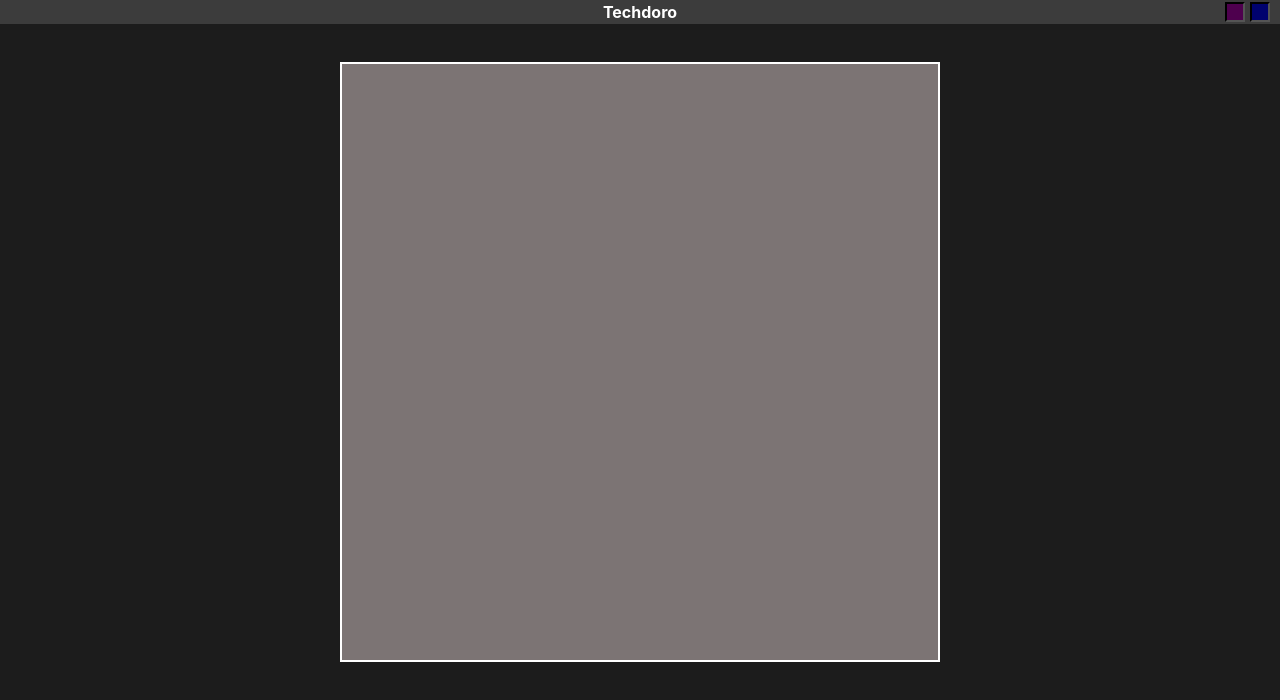
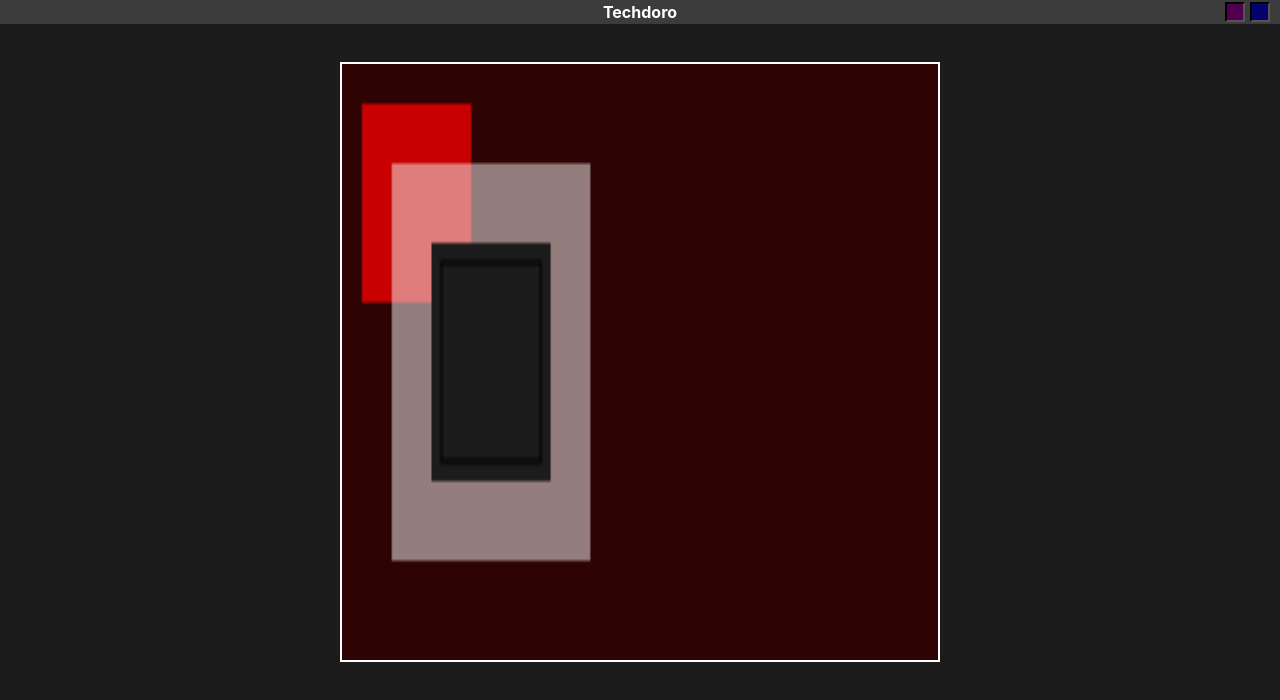
Before and after one commit to Zelchi/Aero.Final, a React (Vite) app: page / in a window 1280 px wide. Shown: the top 700 px of the page. Built offline with nearby package versions, Linux system fonts and the light colour scheme.

Commit message:
Deus, oq a gente criou!?

```diff
--- a/src/components/Canvas.tsx
+++ b/src/components/Canvas.tsx
@@ -1,28 +1,32 @@
-import { useRef, useEffect } from 'react'
-import styled from 'styled-components'
+import { useRef, useEffect } from "react";
+import styled from "styled-components";
 
 const Tela = styled.canvas`
-    height: 100%;
-    width: 100%;
-    border: 2px solid white;
-`
+  height: 100%;
+  width: 100%;
+  border: 2px solid white;
+`;
 
 const Canvas = () => {
+  const canvasRef = useRef<HTMLCanvasElement>(null);
 
-    const canvasRef = useRef<HTMLCanvasElement>(null)
+  useEffect(() => {
+    const canvas = canvasRef.current;
+    if (!canvas) return;
+    const context = canvas.getContext("2d");
+    if (!context) return;
+    context.fillStyle = "#2e0303";
+    context.fillRect(0, 0, context.canvas.width, context.canvas.height);
+    context.fillStyle = "rgb(200,0,0)";
+    context.fillRect(10, 10, 55, 50);
+    context.fillStyle = "rgba(248, 248, 248, 0.5)";
+    // context.fillRect(30, 30, 55, 50);
+    context.fillRect(25, 25, 100, 100);
+    context.clearRect(45, 45, 60, 60);
+    context.strokeRect(50, 50, 50, 50);
+  }, []);
 
-    useEffect(() => {
-        const canvas = canvasRef.current
-        if (!canvas) return
-        const context = canvas.getContext('2d')
-        if (!context) return
-        context.fillStyle = '#7c7474'
-        context.fillRect(0, 0, context.canvas.width, context.canvas.height)
-    }, [])
+  return <Tela ref={canvasRef} />;
+};
 
-    return (
-        <Tela ref={canvasRef} />
-    )
-}
-
-export default Canvas
+export default Canvas;
```
